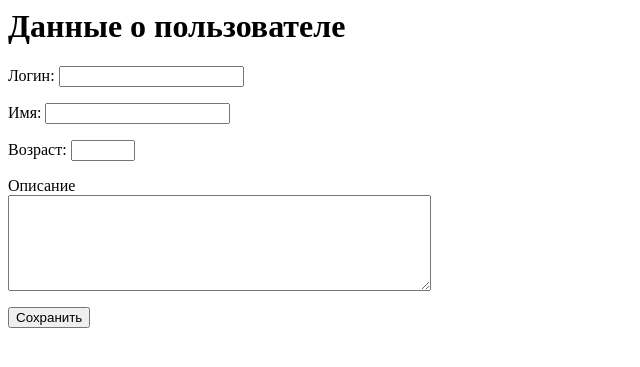
After one commit to andpop/MVC-ls, a PHP site: template app/views/edit_form.twig in a window 1280 px wide. The commit adds this page. Shown: the top 367 px of the page, without its empty margins (0-640 px from the left). Run offline with PHP 8.4, Linux system fonts and the light colour scheme; the template is opened without the code that fills it, so the values that code supplies are empty; some libraries are stand-ins or nearby versions.

Commit message:
Edit user in adminpanel.

```diff
--- a/app/Core/AController.php
+++ b/app/Core/AController.php
@@ -1,7 +1,7 @@
 <?php
 namespace App\Core;
 
-class AController
+abstract class AController
 {
     protected $view;
 
--- a/app/views/admin.twig
+++ b/app/views/admin.twig
@@ -17,6 +17,7 @@
                 {% else %}
                     <td>Несовершеннолетний</td>
                 {% endif %}
+                <td><a href="/admin/edit?id={{ user.id }}">Редактировать</a></td>
             </tr>
         {% endfor %}
     </tbody>
--- /dev/null
+++ b/app/views/edit_form.twig
@@ -0,0 +1,13 @@
+<h1>Данные о пользователе</h1>
+<span style="color: red">{{ message }}</span>
+<form action="/admin/save_user" method="POST" enctype="multipart/form-data">
+    <p>Логин: <input type="text" name="login" required value="{{ data.login }}"></p>
+    <p>Имя: <input type="text" name="name" value="{{ data.name }}" required></p>
+    <p>Возраст: <input type="number" name="age" min="1" max="120" value="{{ data.age }}" required></p>
+    <p>
+        Описание
+        <br>
+        <textarea name="description" cols="50" rows="6" >{{ data.description }}</textarea>
+    </p>
+    <p><button type="submit">Сохранить</button></p>
+</form>
```
Also changed, not shown: app/Controllers/Admin.php (+8 -0 lines).
